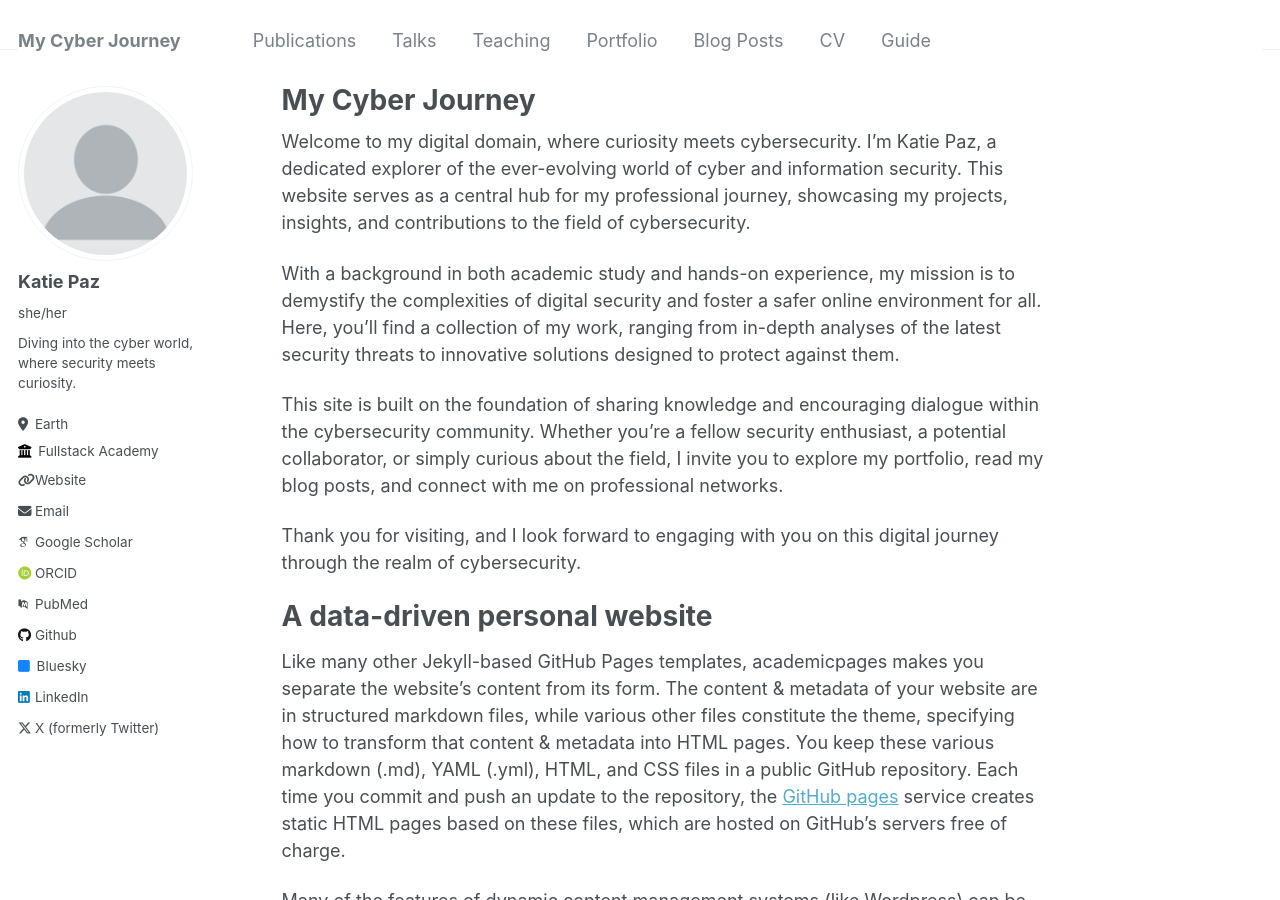
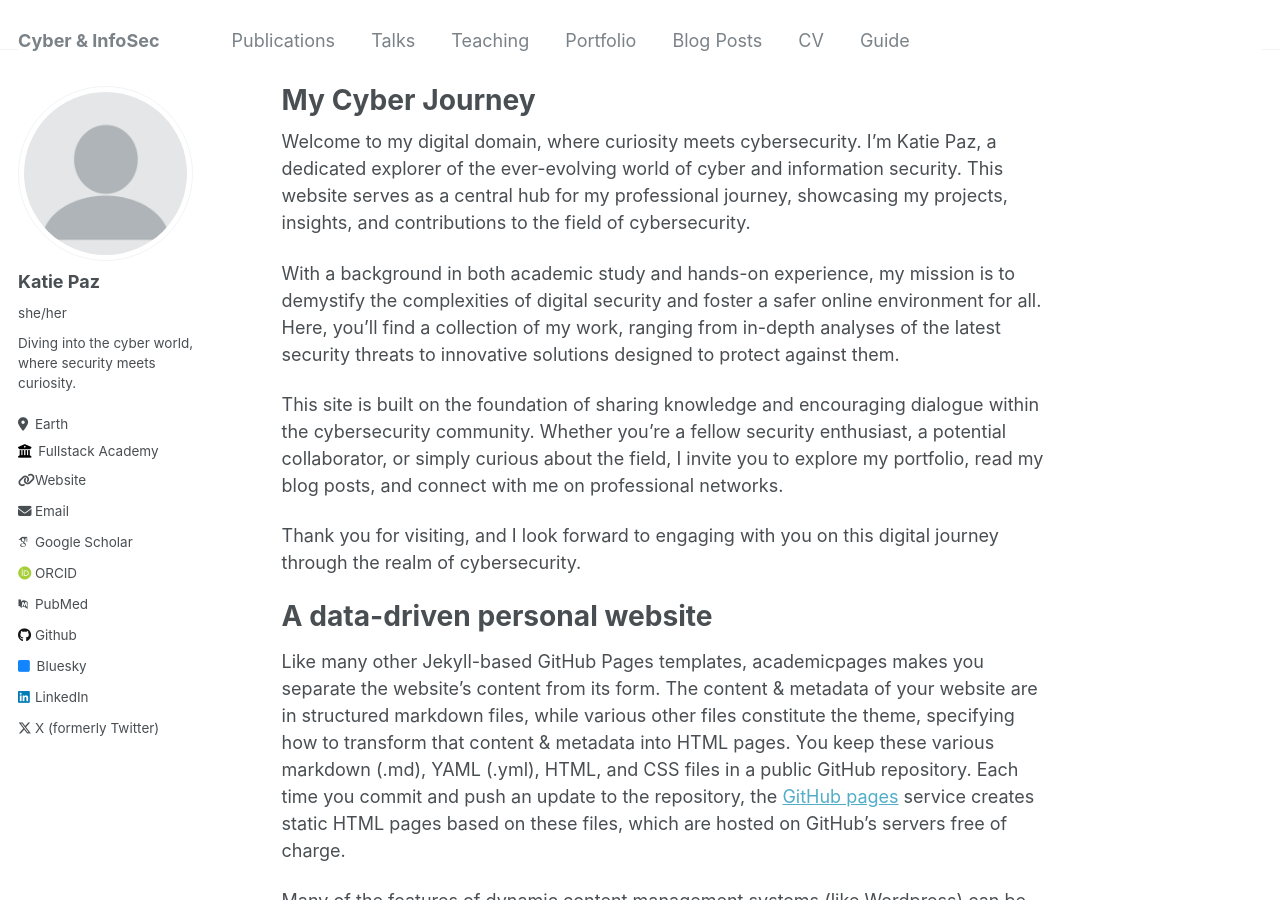
Before and after one commit to KatieCryptique/katiecryptique.github.io, a Jekyll site: the page built from _pages/about.md, in a window 1280 px wide and 900 px high. Built offline with Jekyll 4.4.1, drawn with Linux system fonts in a browser that asks for light colours; some web fonts are replaced.

Commit message:
Update _config.yml

```diff
--- a/_config.yml
+++ b/_config.yml
@@ -8,7 +8,7 @@
 
 # Basic Site Settings
 locale                   : "en-US"
-title                    : "My Cyber Journey"
+title                    : "Cyber & InfoSec"
 title_separator          : "-"
 name                     : &name "Katie Paz"
 description              : &description "Katie | Cyber & InfoSec"
```
